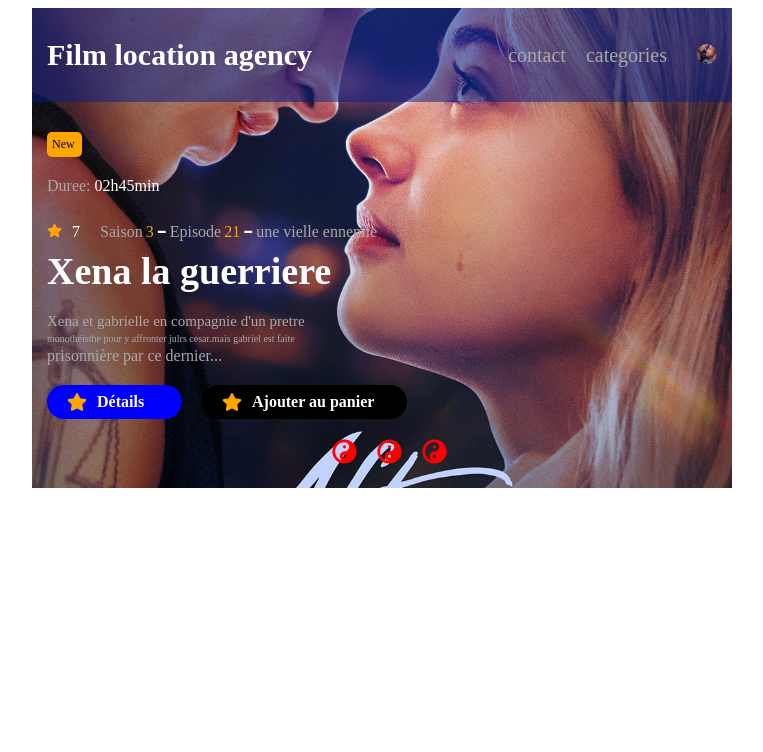
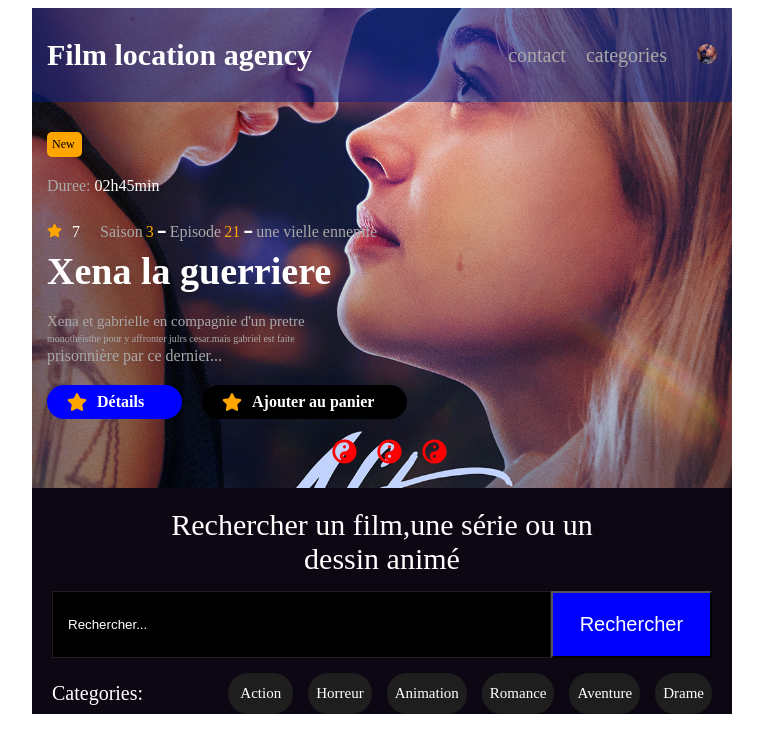
Before and after one commit to moremoney32/projet2EtudiantUbix, a plain HTML site: page index.html in a window 1280 px wide. Shown: the whole page, without its empty margins (258-1021 px from the left). Drawn offline with Linux system fonts and the light colour scheme.

Commit message:
premierblocmain

```diff
--- a/css/main.css
+++ b/css/main.css
@@ -0,0 +1,85 @@
+.main{
+    background:#0D0713;
+    padding-top: 20px;
+    padding-left: 20px;
+    padding-right: 20px;
+    display: flex;
+    flex-direction: column;
+    gap: 15px;
+}
+.bloc1{
+    display: flex;
+    flex-direction: column;
+    gap: 15px;
+
+}
+
+.titleMain{
+    display: flex;
+    flex-direction: column;
+}
+.titleMain :nth-child(1){
+    margin: auto;
+    color: white;
+    font-size: 30px;
+    font-weight: 500;
+}
+.titleMain :nth-child(2){
+    margin: auto;
+    color: white;
+    font-size: 30px;
+    font-weight: 500;
+}
+.btn{
+    display: flex;
+    width: 100%;
+    background: red;
+}
+.btn :nth-child(1){
+    background:black;
+    width: 75%;
+    outline: none;
+    border:1px solid #1E1E1E;
+    padding-left: 15px;
+}
+::placeholder{
+    color: white;
+}
+.btn :nth-child(2){
+    background: blue;
+    color: white;
+    width: 25%;
+    padding: 20px;
+    font-size: 20px;
+    font-weight: 500;
+    outline: none;
+}
+.parentCategories{
+    display: flex;
+   justify-content: space-between;
+    align-items: center;
+}
+.parentCategories :nth-child(1){
+    color: white;
+    font-size: 20px;
+}
+.sous-parentCategories{
+    display: flex;
+    gap: 15px;
+}
+.child-sous-parentCategories{
+    padding:8px;
+    border-radius: 20px;
+    background: #1E1E1E;
+    color: white;
+    font-size: 15px;
+    padding-top: 12px;
+}
+#action{
+    padding:12px;
+    border-radius: 20px;
+    background: #1E1E1E;
+    color: white;
+    font-size: 15px;
+
+}
--- a/index.html
+++ b/index.html
@@ -71,7 +71,29 @@
           </div>
         </div>
       </header>
-      <main class="Main"></main>
+      <main class="main">
+        <div class="bloc1">
+          <div class="titleMain">
+            <span>Rechercher un film,une série ou un</span>
+            <span>dessin animé</span>
+          </div>
+          <div class="btn">
+            <input type="text" placeholder="Rechercher...">
+            <button>Rechercher</button>
+          </div>
+          <div class="parentCategories">
+            <span>Categories:</span>
+            <div class="sous-parentCategories">
+              <span class="child-sous-parentCategories" id="action">Action</span>
+              <span class="child-sous-parentCategories">Horreur</span>
+              <span class="child-sous-parentCategories">Animation</span>
+              <span class="child-sous-parentCategories">Romance</span>
+              <span class="child-sous-parentCategories">Aventure</span>
+              <span class="child-sous-parentCategories">Drame</span>
+            </div>
+          </div>
+        </div>
+      </main>
       <footer></footer>
     </div>
   </body>
```
